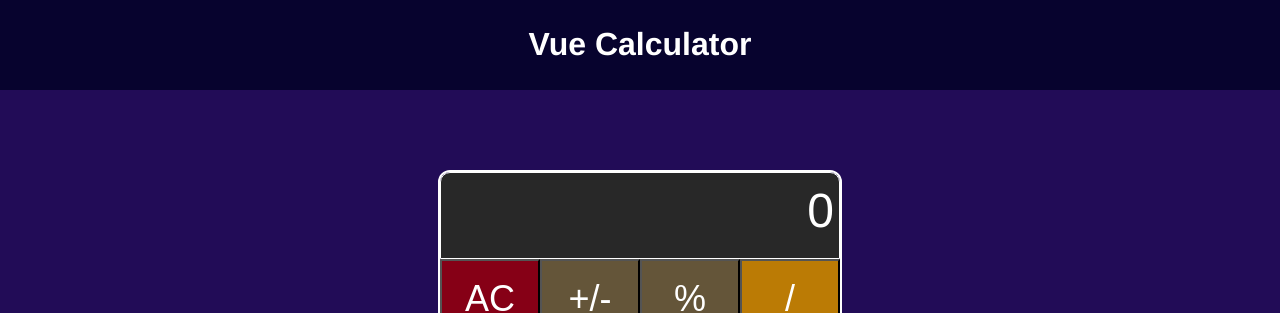
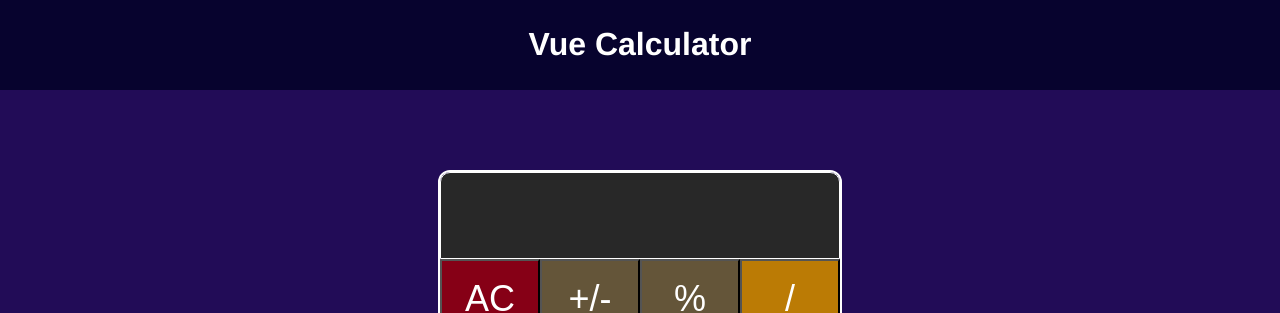
Before and after one commit to mkazmer/vue-calculator, a Vue app: page / in a window 1280 px wide. Shown: the top 313 px of the page. Built offline with nearby package versions, Linux system fonts and the light colour scheme.

Commit message:
removed 0 from start

```diff
--- a/src/components/Calculator.vue
+++ b/src/components/Calculator.vue
@@ -30,7 +30,7 @@ export default {
   name: 'Calculator',
   data() {
     return {
-      cur: '0',
+      cur: '',
       prev: '',
       toggleCur: false,
       operator: null,
@@ -39,7 +39,7 @@ export default {
   },
   methods: {
     allClear() {
-      this.cur = '0'
+      this.cur = ''
       this.prev = ''
       this.toggleCur = false
       this.operator = null
```
